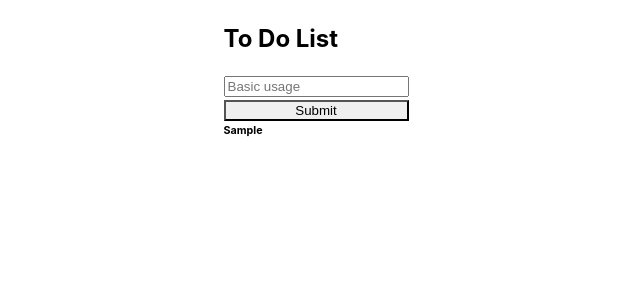
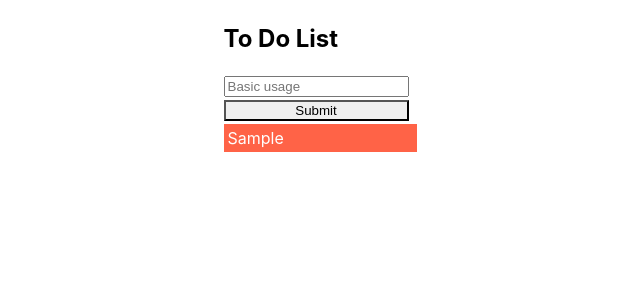
Before and after one commit to AhmedAlsudairi/React-TypeScript-To-Do-List, a React (Create React App) app: page / in a window 1280 px wide. Both pictures are taken after typing "Sample" into the empty fields and a click on the button "Submit". Shown: the top 300 px of the page, without its empty margins (324-964 px from the left). Built offline with nearby package versions, Linux system fonts and the light colour scheme.

Commit message:
creating item component

```diff
--- a/src/App.tsx
+++ b/src/App.tsx
@@ -2,6 +2,7 @@ import React, { useState } from 'react';
 import './App.css';
 import { TextField } from './components/textField';
 import { SubmitBtn } from './components/submitBtn';
+import { Item } from './components/item';
 import {Stack, Heading, Box, Container} from '@chakra-ui/react'
 function App() {
   const [items, setItems] = useState<string []>([])
@@ -17,6 +18,11 @@ function App() {
     setText('');
     setItems([...items, text]);
 }
+
+const removeItem = (id: number) => {
+  console.log(id);
+  setItems([...items, text]);
+}
   return (
     <Container maxW="xl" centerContent>
   <Box padding="4" bg="gray.100" maxW="3xl">
@@ -29,8 +35,9 @@ function App() {
 
 
         {items.map((item,index)=>
-          <h6 key={index}>{item}</h6>
+          <Item handleClick={()=>removeItem(index)} key={index} id={index}>{item}</Item>
         )}
+
       </Stack>
   </Box>
 </Container>
--- /dev/null
+++ b/src/components/item.tsx
@@ -0,0 +1,17 @@
+import React, { ChangeEventHandler, useState } from 'react';
+import { Button } from '@chakra-ui/react'
+import { Box } from "@chakra-ui/react"
+interface Props {
+    // text: string,
+    handleClick: (index: number) => void,
+    id: number
+}
+
+export const Item: React.FC<Props> = (props) => {
+
+    return (
+        <Box bg="tomato" w="100%" p={4} color="white" onClick={()=>props.handleClick(props.id)} >
+            {props.children}
+        </Box>
+    )
+}
```
